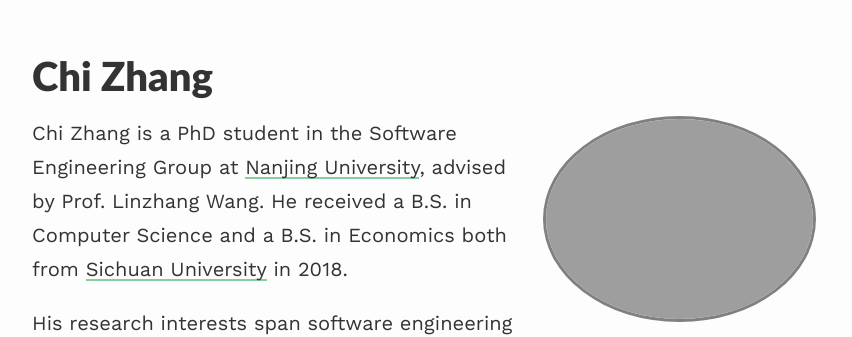
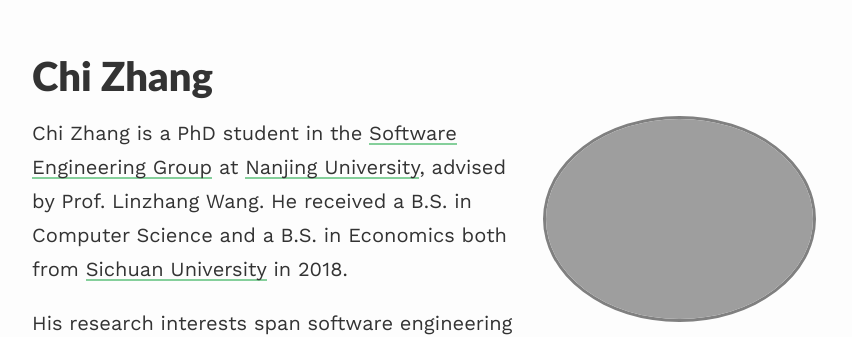
Before and after one commit to ch1zhang/ch1zhang.github.io, a Jekyll site: the page built from index.md, in a window 1280 px wide. Shown: the top 337 px of the page, without its empty margins (208-1060 px from the left). Built offline with Jekyll 4.4.1, drawn with Linux system fonts in a browser that asks for light colours; nearby versions of some CDN libraries; part of the change alters nothing that is shown.

Commit message:
update link of seg

```diff
--- a/index.md
+++ b/index.md
@@ -7,7 +7,7 @@ profile:
 published: true
 ---
 
-Chi Zhang is a PhD student in the Software Engineering Group at [Nanjing University](https://www.nju.edu.cn/EN/main.htm), advised by Prof. Linzhang Wang. He received a B.S. in Computer Science and a B.S. in Economics both from [Sichuan University](https://en.scu.edu.cn/) in 2018.
+Chi Zhang is a PhD student in the [Software Engineering Group](https://seg.nju.edu.cn/) at [Nanjing University](https://www.nju.edu.cn/EN/main.htm), advised by Prof. Linzhang Wang. He received a B.S. in Computer Science and a B.S. in Economics both from [Sichuan University](https://en.scu.edu.cn/) in 2018.
 
 His research interests span software engineering and machine learning, including static analysis, fuzzing, symbolic execution, and the combination of software engineering with artificial intelligence, focusing on detecting the defects in software. His current research work focuses on extracting critical information from software source code to help developers build better software.
 
```
